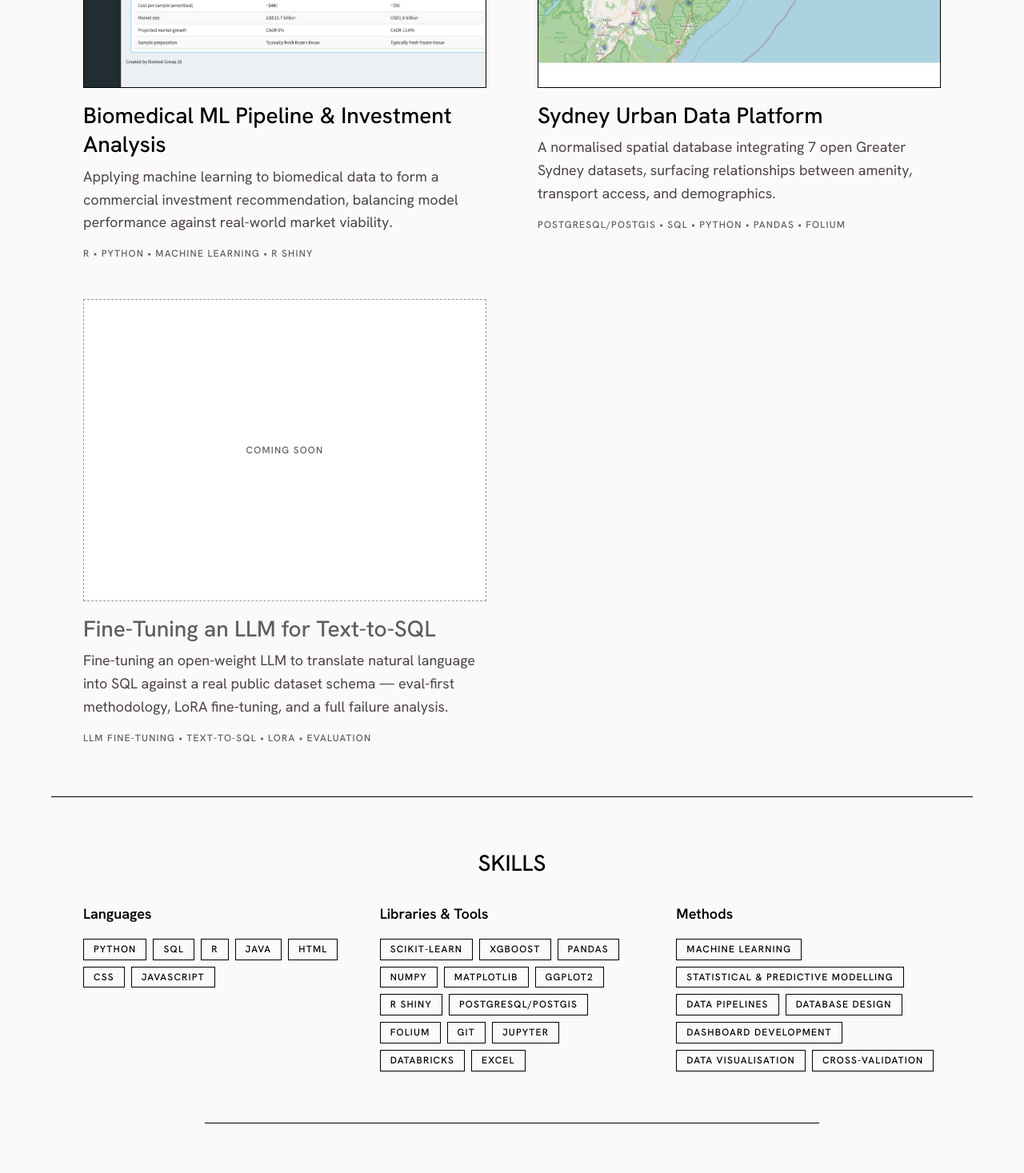
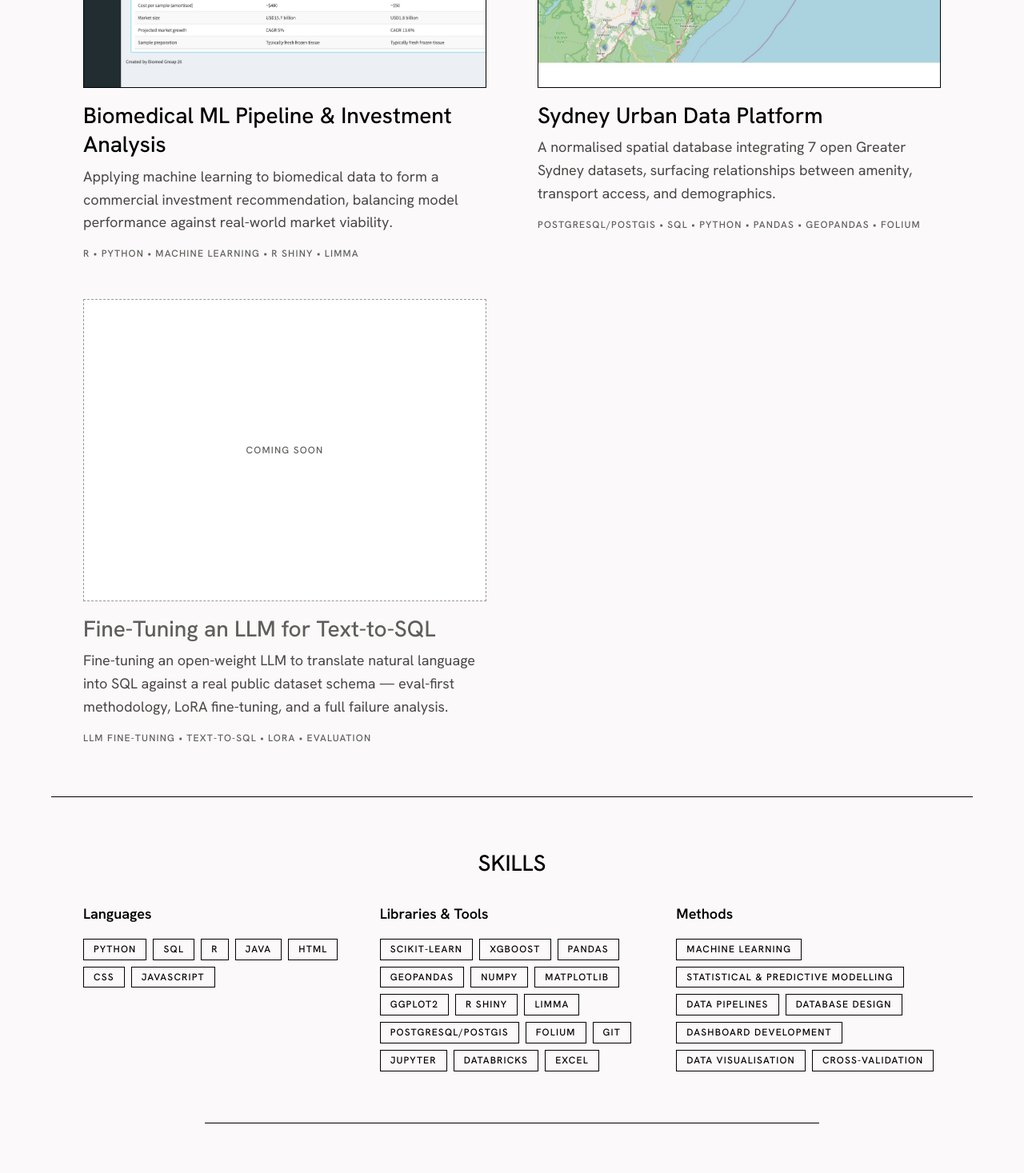
Before and after one commit to heinhtetzaw29/portfolio-website, a React (Vite) app: page / in a window 1280 px wide. Shown: the part 701-2168 px from the top of the page at 80% size. Built offline with nearby package versions, Linux system fonts and the light colour scheme.

Commit message:
Add limma and GeoPandas to project tags and skills
Confirmed via the user's own project one-pagers as tools actually used
on the biomedical (limma for feature selection) and Sydney (GeoPandas)
projects but missing from the site.

Co-Authored-By: Claude Sonnet 5 <noreply@anthropic.com>

```diff
--- a/src/data.js
+++ b/src/data.js
@@ -29,10 +29,12 @@ export const skills = [
       "scikit-learn",
       "XGBoost",
       "Pandas",
+      "GeoPandas",
       "NumPy",
       "Matplotlib",
       "ggplot2",
       "R Shiny",
+      "limma",
       "PostgreSQL/PostGIS",
       "Folium",
       "Git",
@@ -64,7 +66,7 @@ export const projects = [
       "Applying machine learning to biomedical data to form a commercial investment recommendation, balancing model performance against real-world market viability.",
     description:
       "University of Sydney capstone (supervised by Accenture), 6-person team. Built and tuned logistic regression classifiers, standardised a model-building workflow across four algorithms, and applied five-fold cross-validation to achieve over 0.9 accuracy on gene expression classifiers. Presented the final R Shiny dashboard to stakeholders, translating model trade-offs into investment insight.",
-    tags: ["R", "Python", "Machine Learning", "R Shiny"],
+    tags: ["R", "Python", "Machine Learning", "R Shiny", "limma"],
     coverImage: "/assets/projects/biomed-shiny-landing.png",
     githubUrl: "",
     liveUrl: "",
@@ -118,7 +120,7 @@ export const projects = [
       "A normalised spatial database integrating 7 open Greater Sydney datasets, surfacing relationships between amenity, transport access, and demographics.",
     description:
       "Co-designed a normalised PostgreSQL/PostGIS database in a 3-person team, integrating 7 open Greater Sydney government datasets into a single spatially indexed schema. Spatially joined ~880 car-share bay locations to ABS SA2 boundaries and built interactive Folium heatmaps and choropleths across 360 SA2 regions.",
-    tags: ["PostgreSQL/PostGIS", "SQL", "Python", "Pandas", "Folium"],
+    tags: ["PostgreSQL/PostGIS", "SQL", "Python", "Pandas", "GeoPandas", "Folium"],
     coverImage: "/assets/projects/sydney-heatmap.jpg",
     githubUrl: "",
     liveUrl: "",
```
Also changed, not shown: 1 other file (tests, documents, lock files or other folders).
